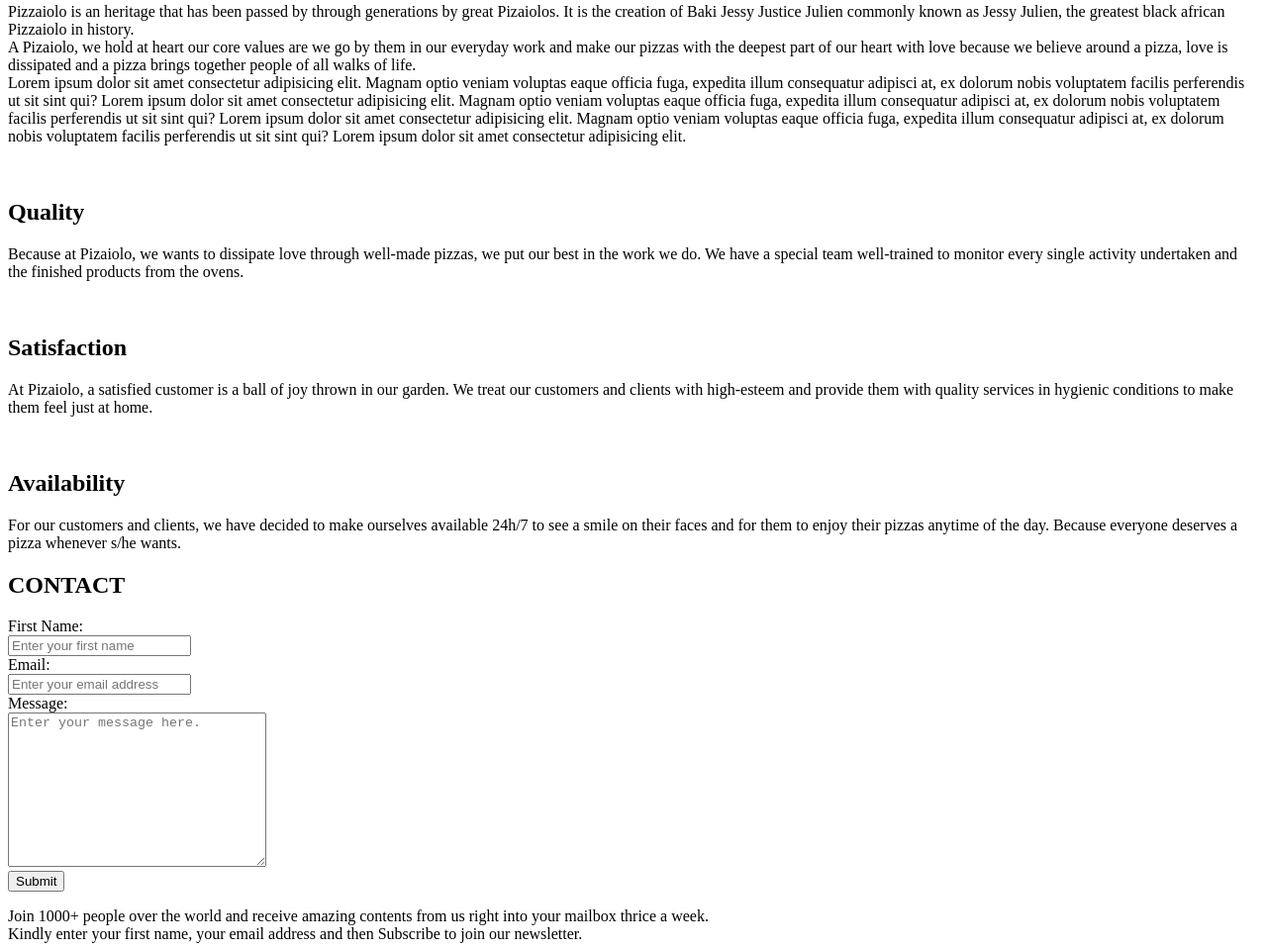
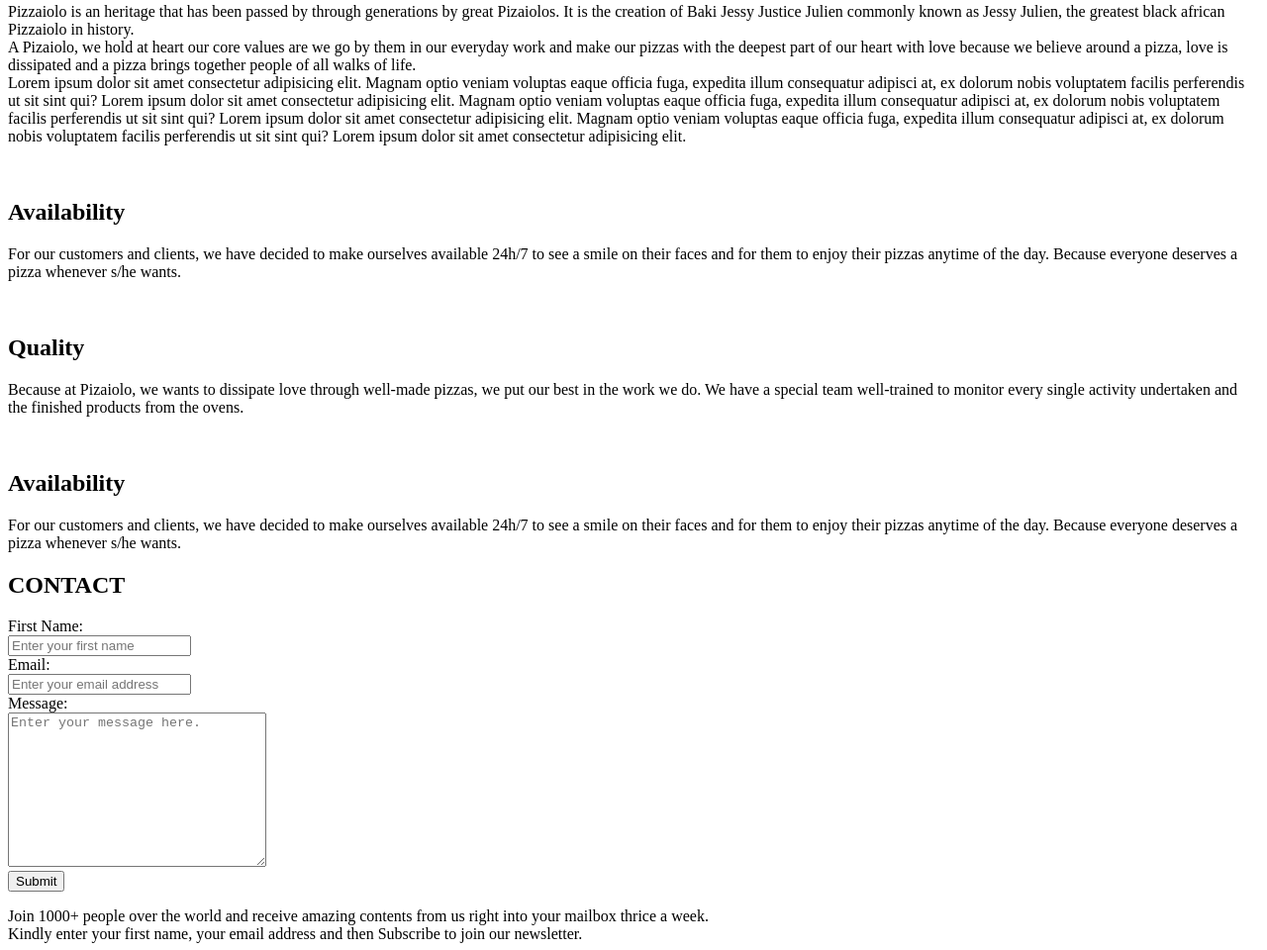
Before and after one commit to blackdreamer15/Pizzaiolo-website, a plain HTML site: page index.html in a window 1280 px wide. Shown: the part 2280-3240 px from the top of the page at 99% size. Drawn offline with Linux system fonts and the light colour scheme.

Commit message:
Correctied a few bugs in core-values div in about section

```diff
--- a/index.html
+++ b/index.html
@@ -98,27 +98,27 @@
             </div>
 
             <div class="core-values">
-
-                <div class="core-value box-1>
+                <div class="core-value box-1">
                     <div class="core-value-img">
                         <img src="" alt="">
                     </div>
 
                     <div class="core-value-text">
-                        <h2>Quality</h2>
-                        <p>Because at Pizaiolo, we wants to dissipate love through well-made pizzas, we put our best in the work we do. We have a special team well-trained to monitor every single activity undertaken and the finished products from the ovens.</p>
+                        <h2>Availability</h2>
+                        <p>For our customers and clients, we have decided to make ourselves available 24h/7 to see a smile on their faces and for them to enjoy their pizzas anytime of the day. Because everyone deserves a pizza whenever s/he wants.</p>
                     </div>
                 </div>
 
-
-                <div class="core-value box-2">
+                <div class="core-value box-3">
                     <div class="core-value-img">
                         <img src="" alt="">
                     </div>
 
                     <div class="core-value-text">
-                        <h2>Satisfaction</h2>
-                        <p>At Pizaiolo, a satisfied customer is a ball of joy thrown in our garden. We treat our customers and clients with high-esteem and provide them with quality services in hygienic conditions to make them feel just at home.</p>
+                        <div class="core-value-text">
+                            <h2>Quality</h2>
+                            <p>Because at Pizaiolo, we wants to dissipate love through well-made pizzas, we put our best in the work we do. We have a special team well-trained to monitor every single activity undertaken and the finished products from the ovens.</p>
+                        </div>
                     </div>
                 </div>
 
@@ -132,6 +132,7 @@
                         <p>For our customers and clients, we have decided to make ourselves available 24h/7 to see a smile on their faces and for them to enjoy their pizzas anytime of the day. Because everyone deserves a pizza whenever s/he wants.</p>
                     </div>
                 </div>
+
             </div>
 
         </section>
```
